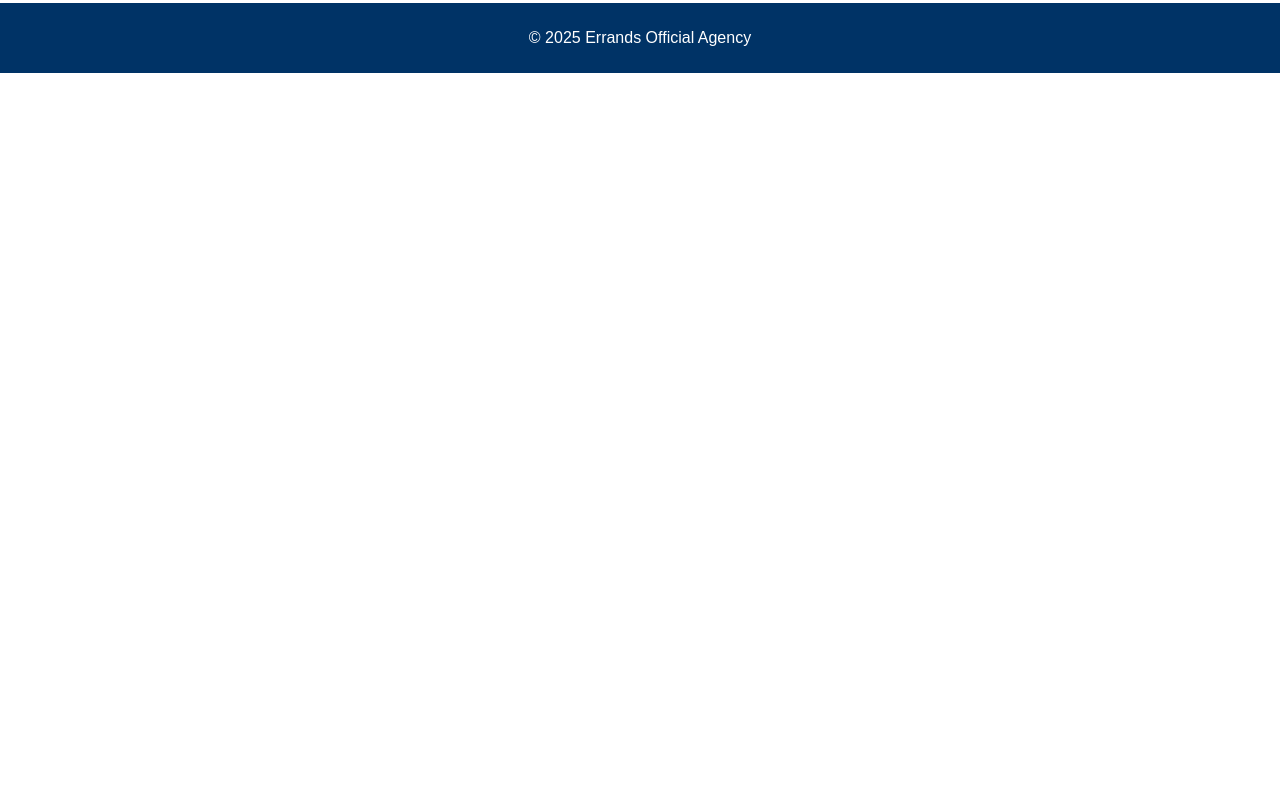
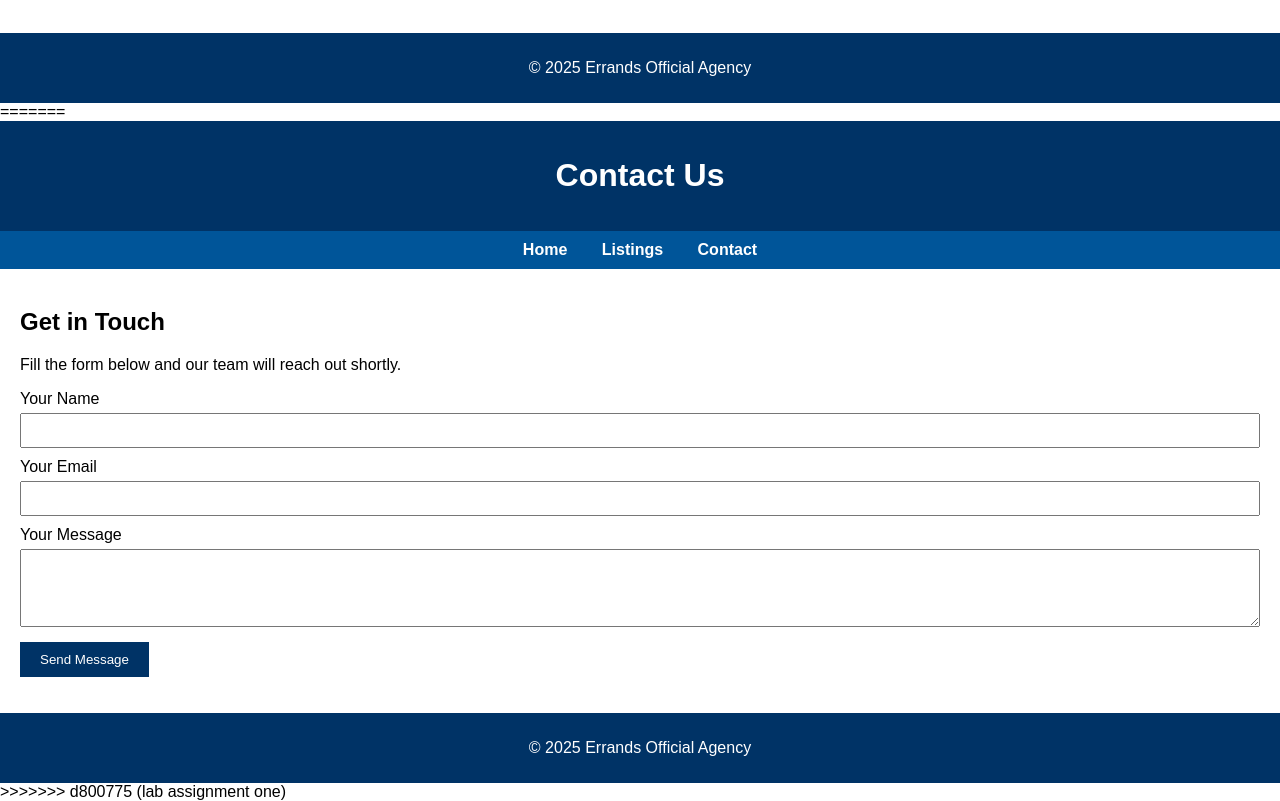
Before and after one commit to mosera123/lab1_189575, a plain HTML site: page contact.html in a window 1280 px wide. Shown: the part 578-1379 px from the top of the page. Before the commit the page ends 800 px from the top, so only its background shows below. Drawn offline with Linux system fonts and the light colour scheme.

Commit message:
lab assignment one
git commit -m "lab assignment one"
git push origin main

```diff
--- a/contact.html
+++ b/contact.html
@@ -1,3 +1,4 @@
+<<<<<<< HEAD
 <!DOCTYPE html>
 <html lang="en">
 <head>
@@ -86,4 +87,94 @@
 </footer>
 
 </body>
+=======
+<!DOCTYPE html>
+<html lang="en">
+<head>
+  <meta charset="UTF-8">
+  <title>Contact - Errands Official Agency</title>
+  <style>
+    body {
+      font-family: Arial, sans-serif;
+      margin: 0;
+    }
+    header {
+      background-color: #003366;
+      color: white;
+      padding: 15px;
+      text-align: center;
+    }
+    nav {
+      background-color: #005599;
+      text-align: center;
+      padding: 10px 0;
+    }
+    nav a {
+      color: white;
+      margin: 0 15px;
+      text-decoration: none;
+      font-weight: bold;
+    }
+    section {
+      padding: 20px;
+    }
+    label {
+      display: block;
+      margin-top: 10px;
+    }
+    input, textarea {
+      width: 100%;
+      padding: 8px;
+      margin-top: 5px;
+    }
+    button {
+      margin-top: 15px;
+      padding: 10px 20px;
+      background-color: #003366;
+      color: white;
+      border: none;
+    }
+    footer {
+      background-color: #003366;
+      color: white;
+      text-align: center;
+      padding: 10px;
+    }
+  </style>
+</head>
+<body>
+
+<header>
+  <h1>Contact Us</h1>
+</header>
+
+<nav>
+  <a href="index.html">Home</a>
+  <a href="listings.html">Listings</a>
+  <a href="contact.html">Contact</a>
+</nav>
+
+<section>
+  <h2>Get in Touch</h2>
+  <p>Fill the form below and our team will reach out shortly.</p>
+  <form>
+    <label for="name">Your Name</label>
+    <input type="text" id="name" required>
+
+    <label for="email">Your Email</label>
+    <input type="email" id="email" required>
+
+    <label for="message">Your Message</label>
+    <textarea id="message" rows="4"></textarea>
+
+    <button type="submit">Send Message</button>
+  </form>
+</section>
+
+<footer>
+  <p>&copy; 2025 Errands Official Agency</p>
+</footer>
+
+</body>
+>>>>>>> d800775 (lab assignment one)
 </html>
```
Also changed, not shown: index.html (+64 -0 lines), listings.html (+80 -0 lines).
